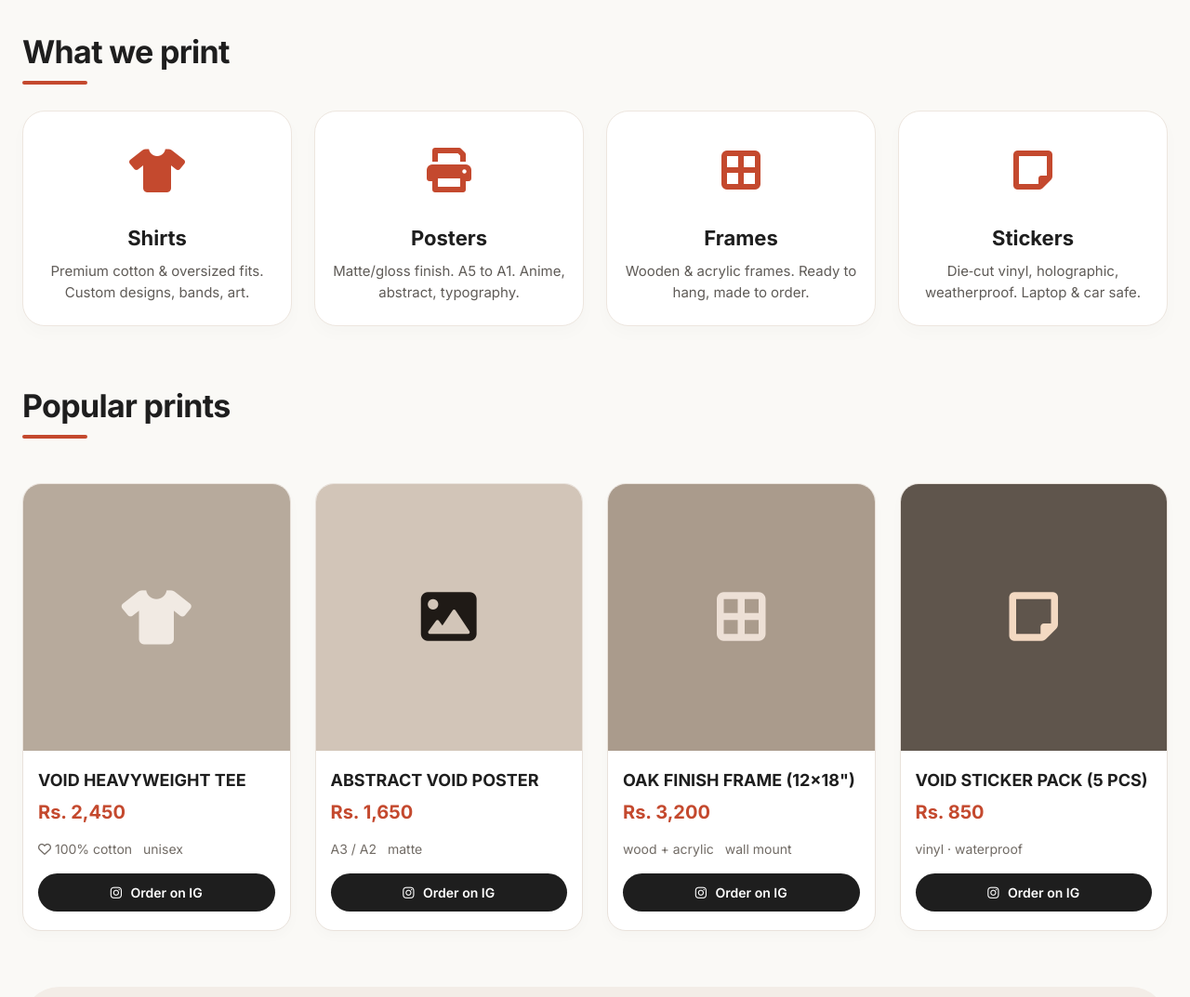
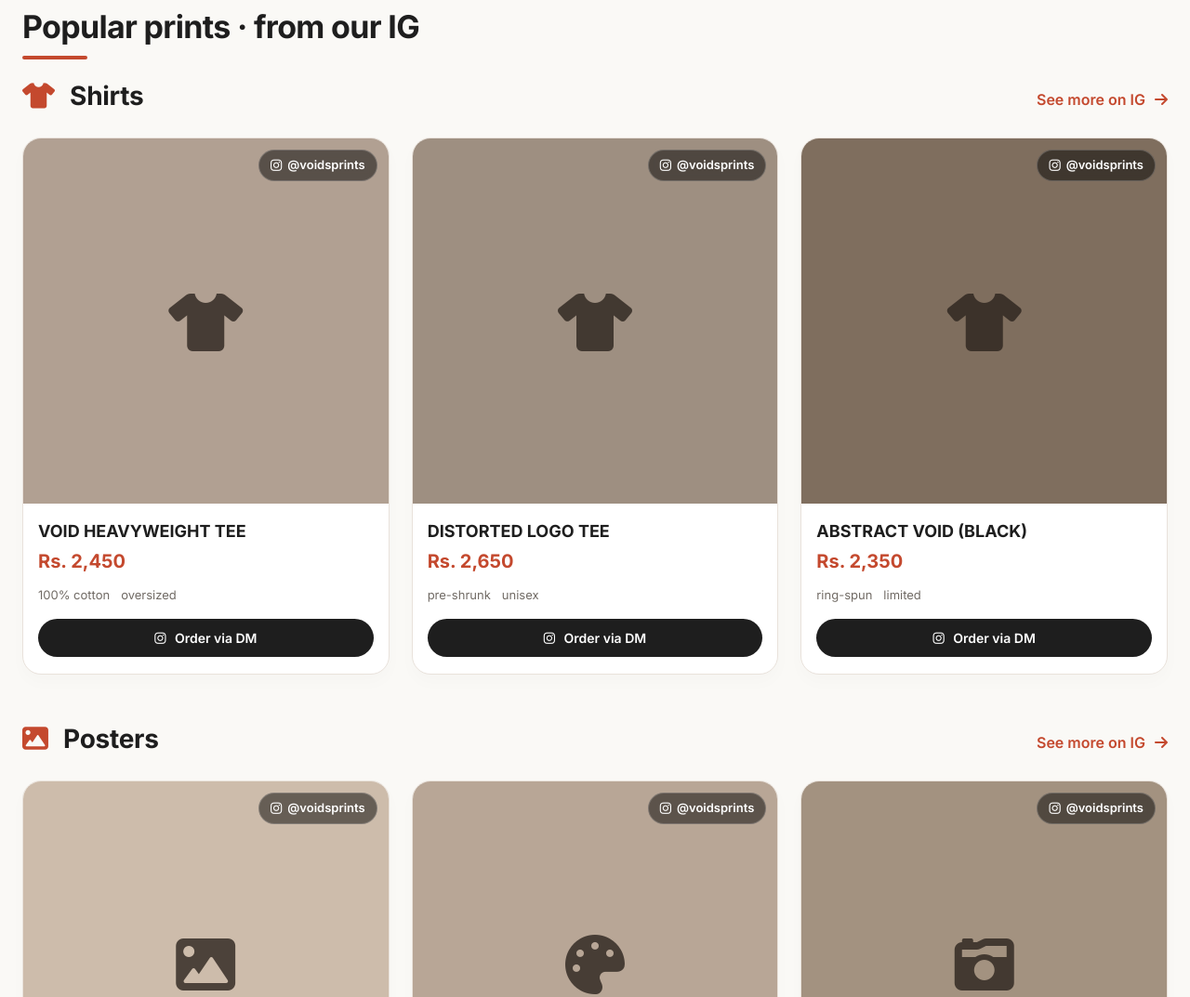
Before and after one commit to DesignHive-DEV/VOID-PRINTS, a plain HTML site: page index.html in a window 1280 px wide. Shown: the part 617-1690 px from the top of the page at 93% size. Drawn offline with Linux system fonts and the light colour scheme.

Commit message:
Update index.html

```diff
--- a/index.html
+++ b/index.html
@@ -94,7 +94,7 @@
       border-color: #c4492e;
     }
 
-    /* Hero section — inspired by prime decor's clean but strong visual */
+    /* Hero section */
     .hero {
       display: grid;
       grid-template-columns: 1fr 1fr;
@@ -195,7 +195,7 @@
       border-radius: 20px;
     }
 
-    /* Features / USP bar (like primedecor free delivery vibe) */
+    /* USP bar */
     .usp-bar {
       background: #1e1e1e;
       color: #f0e8e0;
@@ -245,112 +245,127 @@
       border-radius: 4px;
     }
 
-    /* product categories grid */
-    .category-grid {
-      display: grid;
-      grid-template-columns: repeat(4, 1fr);
-      gap: 24px;
-      margin-top: 10px;
+    /* Category headings inside popular prints */
+    .category-section {
+      margin-bottom: 48px;
     }
 
-    .category-card {
-      background: white;
-      border-radius: 24px;
-      padding: 28px 16px 24px;
-      text-align: center;
-      box-shadow: 0 8px 18px rgba(0, 0, 0, 0.02);
-      border: 1px solid #ede6df;
-      transition: all 0.25s;
-      text-decoration: none;
-      color: inherit;
-      display: block;
+    .category-heading {
+      display: flex;
+      align-items: baseline;
+      justify-content: space-between;
+      margin-bottom: 24px;
     }
 
-    .category-card:hover {
-      transform: translateY(-6px);
-      box-shadow: 0 20px 30px -8px rgba(196, 73, 46, 0.1);
-      border-color: #c4492e;
+    .category-heading h3 {
+      font-size: 28px;
+      font-weight: 700;
+      letter-spacing: -0.01em;
+      color: #1e1e1e;
     }
 
-    .category-icon {
-      font-size: 48px;
+    .category-heading a {
       color: #c4492e;
-      margin-bottom: 20px;
+      font-weight: 600;
+      text-decoration: none;
+      font-size: 16px;
     }
 
-    .category-card h3 {
-      font-size: 22px;
-      font-weight: 700;
-      margin-bottom: 8px;
+    .category-heading a i {
+      margin-left: 6px;
     }
 
-    .category-card p {
-      color: #5f5b57;
-      font-size: 15px;
+    /* Instagram-style product cards */
+    .product-row {
+      display: grid;
+      grid-template-columns: repeat(3, 1fr);
+      gap: 24px;
     }
 
-    /* featured products (sample, like primedecor product cards) */
-    .products-grid {
-      display: grid;
-      grid-template-columns: repeat(4, 1fr);
-      gap: 26px;
-      margin: 30px 0 20px;
-    }
-
-    .product-card {
+    .insta-card {
       background: white;
       border-radius: 20px;
       overflow: hidden;
-      box-shadow: 0 6px 14px rgba(0,0,0,0.02);
+      box-shadow: 0 8px 18px rgba(0,0,0,0.02);
       border: 1px solid #e9e2db;
       transition: all 0.2s;
     }
 
-    .product-card:hover {
-      box-shadow: 0 20px 30px -10px rgba(0,0,0,0.08);
-      border-color: #d6c9be;
+    .insta-card:hover {
+      transform: translateY(-6px);
+      box-shadow: 0 24px 30px -10px rgba(196, 73, 46, 0.1);
+      border-color: #c4492e;
     }
 
-    .product-img {
+    .insta-img {
       aspect-ratio: 1 / 1;
-      background: #ece4dd;
+      background: #d9cdc2;
+      position: relative;
       display: flex;
       align-items: center;
       justify-content: center;
-      color: #4a3f38;
-      font-size: 48px;
     }
 
-    .product-info {
-      padding: 18px 16px 20px;
+    /* Instagram mock styling */
+    .insta-img i {
+      font-size: 64px;
+      color: #2c241e;
+      opacity: 0.8;
     }
 
-    .product-title {
+    .insta-overlay {
+      position: absolute;
+      top: 12px;
+      right: 12px;
+      background: rgba(0,0,0,0.5);
+      backdrop-filter: blur(4px);
+      color: white;
+      padding: 6px 12px;
+      border-radius: 30px;
+      font-size: 13px;
+      font-weight: 600;
+      display: flex;
+      align-items: center;
+      gap: 6px;
+      border: 1px solid rgba(255,255,255,0.2);
+    }
+
+    .insta-overlay i {
+      font-size: 14px;
+      color: white;
+      opacity: 1;
+    }
+
+    .insta-info {
+      padding: 16px 16px 18px;
+    }
+
+    .insta-title {
       font-weight: 700;
       font-size: 18px;
-      margin-bottom: 6px;
+      margin-bottom: 4px;
     }
 
-    .product-price {
+    .insta-price {
       color: #c4492e;
       font-weight: 700;
       font-size: 20px;
-      margin-bottom: 14px;
+      margin-bottom: 12px;
     }
 
-    .product-meta {
-      color: #716b65;
-      font-size: 14px;
+    .insta-meta {
       display: flex;
       gap: 12px;
+      color: #716b65;
+      font-size: 13px;
       margin-bottom: 16px;
     }
 
-    .btn-small {
+    .btn-ig-small {
       background: #1e1e1e;
       color: white;
       border: none;
-      padding: 10px 16px;
+      padding: 10px 14px;
       border-radius: 40px;
       font-weight: 600;
       font-size: 14px;
@@ -362,15 +377,15 @@
       text-decoration: none;
     }
 
-    .btn-small i {
+    .btn-ig-small i {
       margin-right: 6px;
     }
 
-    .btn-small:hover {
+    .btn-ig-small:hover {
       background: #c4492e;
     }
 
-    /* instagram embed / CTA block */
+    /* Instagram CTA block */
     .insta-showcase {
       background: #f3ede7;
       border-radius: 40px;
@@ -398,10 +413,6 @@
       font-weight: 600;
       box-shadow: 0 4px 8px rgba(0,0,0,0.02);
       margin: 20px 0 10px;
-    }
-
-    .insta-showcase .btn-primary {
-      margin-top: 12px;
     }
 
     .insta-preview {
@@ -509,7 +520,7 @@
       .btn-group {
         justify-content: center;
       }
-      .category-grid, .products-grid {
+      .product-row {
         grid-template-columns: repeat(2, 1fr);
       }
       .navbar {
@@ -521,8 +532,8 @@
       }
     }
 
-    @media (max-width: 560px) {
-      .category-grid, .products-grid {
+    @media (max-width: 600px) {
+      .product-row {
         grid-template-columns: 1fr;
       }
       .usp-grid {
@@ -547,22 +558,6 @@
         justify-content: center;
       }
     }
-
-    /* Placeholder image stylings */
-    .img-placeholder {
-      background: #d9cec4;
-      width: 100%;
-      height: 100%;
-      display: flex;
-      align-items: center;
-      justify-content: center;
-    }
-    .mock-badge {
-      background: white;
-      padding: 12px 24px;
-      border-radius: 40px;
-      font-weight: 600;
-    }
   </style>
 </head>
 <body>
@@ -572,8 +567,7 @@
       <a href="#" class="logo">Voids<span>Prints</span></a>
       <div class="nav-links">
         <a href="#">Home</a>
-        <a href="#categories">Shop</a>
-        <a href="#featured">Featured</a>
+        <a href="#featured">Shop</a>
         <a href="#about">About</a>
       </div>
       <a href="https://www.instagram.com/voidsprints/" target="_blank" class="insta-header">
@@ -585,14 +579,13 @@
     <section class="hero">
       <div class="hero-content">
         <h1>Make your space <span class="hero-highlight">void of ordinary</span></h1>
-        <p>Custom shirts, gallery‑grade posters, handcrafted frames & premium stickers — all printed with attitude. Pakistan’s freshest print shop.</p>
+        <p>Custom shirts, gallery‑grade posters, handcrafted frames & premium stickers — all printed with attitude. DM to order.</p>
         <div class="btn-group">
           <a href="https://www.instagram.com/voidsprints/" target="_blank" class="btn-primary"><i class="fab fa-instagram"></i> Order via Instagram</a>
-          <a href="#categories" class="btn-outline">Explore collection <i class="fas fa-arrow-right"></i></a>
+          <a href="#featured" class="btn-outline">Explore collection <i class="fas fa-arrow-right"></i></a>
         </div>
       </div>
       <div class="hero-image">
-        <!-- abstract product mock (shirt, poster, frame) -->
         <div style="display: flex; gap: 12px; flex-wrap: wrap; justify-content: center;">
           <div style="background: #2b2520; width: 120px; height: 140px; border-radius: 16px; display: flex; flex-direction: column; align-items: center; justify-content: flex-end; padding: 10px; box-shadow: 0 12px 0 #0f0e0d;"><i class="fas fa-tshirt" style="font-size: 48px; color: #dbd2c9;"></i><span style="color:#ece3da; margin-top: 8px;">SHIRT</span></div>
           <div style="background: #dbcdc0; width: 140px; height: 160px; border-radius: 20px; box-shadow: 0 10px 0 #ab9c8f; display: flex; align-items: center; justify-content: center;"><i class="fas fa-image" style="font-size: 64px; color: #2b2b2b;"></i></div>
@@ -601,7 +594,7 @@
       </div>
     </section>
 
-    <!-- USP bar similar to primedecor free delivery etc -->
+    <!-- USP bar -->
     <div class="usp-bar">
       <div class="usp-grid container" style="padding:0 8px;">
         <div class="usp-item"><i class="fas fa-truck"></i> Free delivery nationwide</div>
@@ -611,76 +604,203 @@
       </div>
     </div>
 
-    <!-- Categories section -->
-    <div id="categories">
-      <h2 class="section-title">What we print</h2>
-    </div>
-    <div class="category-grid">
-      <a href="#" class="category-card">
-        <div class="category-icon"><i class="fas fa-tshirt"></i></div>
-        <h3>Shirts</h3>
-        <p>Premium cotton & oversized fits. Custom designs, bands, art.</p>
-      </a>
-      <a href="#" class="category-card">
-        <div class="category-icon"><i class="fas fa-print"></i></div>
-        <h3>Posters</h3>
-        <p>Matte/gloss finish. A5 to A1. Anime, abstract, typography.</p>
-      </a>
-      <a href="#" class="category-card">
-        <div class="category-icon"><i class="fas fa-border-all"></i></div>
-        <h3>Frames</h3>
-        <p>Wooden & acrylic frames. Ready to hang, made to order.</p>
-      </a>
-      <a href="#" class="category-card">
-        <div class="category-icon"><i class="fas fa-sticky-note"></i></div>
-        <h3>Stickers</h3>
-        <p>Die‑cut vinyl, holographic, weatherproof. Laptop & car safe.</p>
-      </a>
+    <!-- POPULAR PRINTS – now divided into 4 categories with Instagram mock images -->
+    <div id="featured">
+      <h2 class="section-title">Popular prints · from our IG</h2>
     </div>
 
-    <!-- Featured products (like primedecor popular items) -->
-    <div id="featured">
-      <h2 class="section-title">Popular prints</h2>
-    </div>
-    <div class="products-grid">
-      <!-- product 1: shirt -->
-      <div class="product-card">
-        <div class="product-img" style="background: #b7aa9c;"><i class="fas fa-tshirt" style="font-size: 60px; color: #f1eae3;"></i></div>
-        <div class="product-info">
-          <div class="product-title">VOID HEAVYWEIGHT TEE</div>
-          <div class="product-price">Rs. 2,450</div>
-          <div class="product-meta"><span><i class="far fa-heart"></i> 100% cotton</span><span>unisex</span></div>
-          <a href="https://www.instagram.com/voidsprints/" target="_blank" class="btn-small"><i class="fab fa-instagram"></i> Order on IG</a>
+    <!-- 1. SHIRTS -->
+    <div class="category-section">
+      <div class="category-heading">
+        <h3><i class="fas fa-tshirt" style="margin-right: 10px; color:#c4492e;"></i> Shirts</h3>
+        <a href="https://www.instagram.com/voidsprints/" target="_blank">See more on IG <i class="fas fa-arrow-right"></i></a>
+      </div>
+      <div class="product-row">
+        <!-- Shirt item 1 -->
+        <div class="insta-card">
+          <div class="insta-img" style="background: #b1a092;">
+            <i class="fas fa-tshirt"></i>
+            <span class="insta-overlay"><i class="fab fa-instagram"></i> @voidsprints</span>
+          </div>
+          <div class="insta-info">
+            <div class="insta-title">VOID HEAVYWEIGHT TEE</div>
+            <div class="insta-price">Rs. 2,450</div>
+            <div class="insta-meta"><span>100% cotton</span><span>oversized</span></div>
+            <a href="https://www.instagram.com/voidsprints/" target="_blank" class="btn-ig-small"><i class="fab fa-instagram"></i> Order via DM</a>
+          </div>
+        </div>
+        <!-- Shirt item 2 -->
+        <div class="insta-card">
+          <div class="insta-img" style="background: #9e8f81;">
+            <i class="fas fa-tshirt"></i>
+            <span class="insta-overlay"><i class="fab fa-instagram"></i> @voidsprints</span>
+          </div>
+          <div class="insta-info">
+            <div class="insta-title">DISTORTED LOGO TEE</div>
+            <div class="insta-price">Rs. 2,650</div>
+            <div class="insta-meta"><span>pre-shrunk</span><span>unisex</span></div>
+            <a href="https://www.instagram.com/voidsprints/" target="_blank" class="btn-ig-small"><i class="fab fa-instagram"></i> Order via DM</a>
+          </div>
+        </div>
+        <!-- Shirt item 3 -->
+        <div class="insta-card">
+          <div class="insta-img" style="background: #7f6e5e;">
+            <i class="fas fa-tshirt"></i>
+            <span class="insta-overlay"><i class="fab fa-instagram"></i> @voidsprints</span>
+          </div>
+          <div class="insta-info">
+            <div class="insta-title">ABSTRACT VOID (BLACK)</div>
+            <div class="insta-price">Rs. 2,350</div>
+            <div class="insta-meta"><span>ring-spun</span><span>limited</span></div>
+            <a href="https://www.instagram.com/voidsprints/" target="_blank" class="btn-ig-small"><i class="fab fa-instagram"></i> Order via DM</a>
+          </div>
         </div>
       </div>
-      <!-- product 2: poster -->
-      <div class="product-card">
-        <div class="product-img" style="background: #d2c5b8;"><i class="fas fa-image" style="font-size: 60px; color: #1f1a16;"></i></div>
-        <div class="product-info">
-          <div class="product-title">ABSTRACT VOID POSTER</div>
-          <div class="product-price">Rs. 1,650</div>
-          <div class="product-meta"><span>A3 / A2</span><span>matte</span></div>
-          <a href="https://www.instagram.com/voidsprints/" target="_blank" class="btn-small"><i class="fab fa-instagram"></i> Order on IG</a>
+    </div>
+
+    <!-- 2. POSTERS -->
+    <div class="category-section">
+      <div class="category-heading">
+        <h3><i class="fas fa-image" style="margin-right: 10px; color:#c4492e;"></i> Posters</h3>
+        <a href="https://www.instagram.com/voidsprints/" target="_blank">See more on IG <i class="fas fa-arrow-right"></i></a>
+      </div>
+      <div class="product-row">
+        <!-- Poster 1 -->
+        <div class="insta-card">
+          <div class="insta-img" style="background: #cdbcab;">
+            <i class="fas fa-image"></i>
+            <span class="insta-overlay"><i class="fab fa-instagram"></i> @voidsprints</span>
+          </div>
+          <div class="insta-info">
+            <div class="insta-title">VOIDSCAPE (MATTE)</div>
+            <div class="insta-price">Rs. 1,650</div>
+            <div class="insta-meta"><span>A3 / A2</span><span>210gsm</span></div>
+            <a href="https://www.instagram.com/voidsprints/" target="_blank" class="btn-ig-small"><i class="fab fa-instagram"></i> Order via DM</a>
+          </div>
+        </div>
+        <!-- Poster 2 -->
+        <div class="insta-card">
+          <div class="insta-img" style="background: #b8a696;">
+            <i class="fas fa-palette"></i>
+            <span class="insta-overlay"><i class="fab fa-instagram"></i> @voidsprints</span>
+          </div>
+          <div class="insta-info">
+            <div class="insta-title">ANIME COLLAGE</div>
+            <div class="insta-price">Rs. 1,850</div>
+            <div class="insta-meta"><span>gloss finish</span><span>custom size</span></div>
+            <a href="https://www.instagram.com/voidsprints/" target="_blank" class="btn-ig-small"><i class="fab fa-instagram"></i> Order via DM</a>
+          </div>
+        </div>
+        <!-- Poster 3 -->
+        <div class="insta-card">
+          <div class="insta-img" style="background: #a39280;">
+            <i class="fas fa-camera-retro"></i>
+            <span class="insta-overlay"><i class="fab fa-instagram"></i> @voidsprints</span>
+          </div>
+          <div class="insta-info">
+            <div class="insta-title">MINIMAL TYPOGRAPHY</div>
+            <div class="insta-price">Rs. 1,550</div>
+            <div class="insta-meta"><span>matte · A4 to A1</span></div>
+            <a href="https://www.instagram.com/voidsprints/" target="_blank" class="btn-ig-small"><i class="fab fa-instagram"></i> Order via DM</a>
+          </div>
         </div>
       </div>
-      <!-- product 3: frame -->
-      <div class="product-card">
-        <div class="product-img" style="background: #aa9b8c;"><i class="fas fa-border-all" style="font-size: 60px; color: #ede0d6;"></i></div>
-        <div class="product-info">
-          <div class="product-title">OAK FINISH FRAME (12x18")</div>
-          <div class="product-price">Rs. 3,200</div>
-          <div class="product-meta"><span>wood + acrylic</span><span>wall mount</span></div>
-          <a href="https://www.instagram.com/voidsprints/" target="_blank" class="btn-small"><i class="fab fa-instagram"></i> Order on IG</a>
+    </div>
+
+    <!-- 3. FRAMES -->
+    <div class="category-section">
+      <div class="category-heading">
+        <h3><i class="fas fa-border-all" style="margin-right: 10px; color:#c4492e;"></i> Frames</h3>
+        <a href="https://www.instagram.com/voidsprints/" target="_blank">See more on IG <i class="fas fa-arrow-right"></i></a>
+      </div>
+      <div class="product-row">
+        <!-- Frame 1 -->
+        <div class="insta-card">
+          <div class="insta-img" style="background: #7d6e5e;">
+            <i class="fas fa-border-all"></i>
+            <span class="insta-overlay"><i class="fab fa-instagram"></i> @voidsprints</span>
+          </div>
+          <div class="insta-info">
+            <div class="insta-title">OAK FINISH FRAME</div>
+            <div class="insta-price">Rs. 3,200</div>
+            <div class="insta-meta"><span>12x18"</span><span>wood + acrylic</span></div>
+            <a href="https://www.instagram.com/voidsprints/" target="_blank" class="btn-ig-small"><i class="fab fa-instagram"></i> Order via DM</a>
+          </div>
+        </div>
+        <!-- Frame 2 -->
+        <div class="insta-card">
+          <div class="insta-img" style="background: #9e8f7e;">
+            <i class="fas fa-vector-square"></i>
+            <span class="insta-overlay"><i class="fab fa-instagram"></i> @voidsprints</span>
+          </div>
+          <div class="insta-info">
+            <div class="insta-title">BLACK SLIM FRAME</div>
+            <div class="insta-price">Rs. 2,850</div>
+            <div class="insta-meta"><span>A3 / A4</span><span>metal finish</span></div>
+            <a href="https://www.instagram.com/voidsprints/" target="_blank" class="btn-ig-small"><i class="fab fa-instagram"></i> Order via DM</a>
+          </div>
+        </div>
+        <!-- Frame 3 -->
+        <div class="insta-card">
+          <div class="insta-img" style="background: #b6a798;">
+            <i class="fas fa-grip-lines"></i>
+            <span class="insta-overlay"><i class="fab fa-instagram"></i> @voidsprints</span>
+          </div>
+          <div class="insta-info">
+            <div class="insta-title">FLOATING ACRYLIC</div>
+            <div class="insta-price">Rs. 3,650</div>
+            <div class="insta-meta"><span>11x14"</span><span>museum grade</span></div>
+            <a href="https://www.instagram.com/voidsprints/" target="_blank" class="btn-ig-small"><i class="fab fa-instagram"></i> Order via DM</a>
+          </div>
         </div>
       </div>
-      <!-- product 4: sticker pack -->
-      <div class="product-card">
-        <div class="product-img" style="background: #5f554c;"><i class="fas fa-sticky-note" style="font-size: 60px; color: #f3d9c2;"></i></div>
-        <div class="product-info">
-          <div class="product-title">VOID STICKER PACK (5 PCS)</div>
-          <div class="product-price">Rs. 850</div>
-          <div class="product-meta"><span>vinyl · waterproof</span></div>
-          <a href="https://www.instagram.com/voidsprints/" target="_blank" class="btn-small"><i class="fab fa-instagram"></i> Order on IG</a>
+    </div>
+
+    <!-- 4. STICKERS -->
+    <div class="category-section">
+      <div class="category-heading">
+        <h3><i class="fas fa-sticky-note" style="margin-right: 10px; color:#c4492e;"></i> Stickers</h3>
+        <a href="https://www.instagram.com/voidsprints/" target="_blank">See more on IG <i class="fas fa-arrow-right"></i></a>
+      </div>
+      <div class="product-row">
+        <!-- Sticker pack 1 -->
+        <div class="insta-card">
+          <div class="insta-img" style="background: #c9b6a3;">
+            <i class="fas fa-sticky-note"></i>
+            <span class="insta-overlay"><i class="fab fa-instagram"></i> @voidsprints</span>
+          </div>
+          <div class="insta-info">
+            <div class="insta-title">VOID PACK VOL.1</div>
+            <div class="insta-price">Rs. 850</div>
+            <div class="insta-meta"><span>5 vinyl stickers</span><span>waterproof</span></div>
+            <a href="https://www.instagram.com/voidsprints/" target="_blank" class="btn-ig-small"><i class="fab fa-instagram"></i> Order via DM</a>
+          </div>
+        </div>
+        <!-- Sticker 2 -->
+        <div class="insta-card">
+          <div class="insta-img" style="background: #ae9a87;">
+            <i class="fas fa-heart"></i>
+            <span class="insta-overlay"><i class="fab fa-instagram"></i> @voidsprints</span>
+          </div>
+          <div class="insta-info">
+            <div class="insta-title">HOLOGRAPHIC SET</div>
+            <div class="insta-price">Rs. 1,050</div>
+            <div class="insta-meta"><span>4 pcs</span><span>holographic</span></div>
+            <a href="https://www.instagram.com/voidsprints/" target="_blank" class="btn-ig-small"><i class="fab fa-instagram"></i> Order via DM</a>
+          </div>
+        </div>
+        <!-- Sticker 3 -->
+        <div class="insta-card">
+          <div class="insta-img" style="background: #8f7e6c;">
+            <i class="fas fa-skull"></i>
+            <span class="insta-overlay"><i class="fab fa-instagram"></i> @voidsprints</span>
+          </div>
+          <div class="insta-info">
+            <div class="insta-title">DIE-CUT SINGLES</div>
+            <div class="insta-price">Rs. 350</div>
+            <div class="insta-meta"><span>each · custom shape</span></div>
+            <a href="https://www.instagram.com/voidsprints/" target="_blank" class="btn-ig-small"><i class="fab fa-instagram"></i> Order via DM</a>
+          </div>
         </div>
       </div>
     </div>
@@ -700,15 +820,15 @@
       </div>
     </div>
 
-    <!-- About / reference to primedecor style with information -->
+    <!-- About / reference -->
     <div id="about" class="about-wrap">
       <div class="about-text">
         <h3>VoidsPrints — print that speaks</h3>
-        <p>Inspired by the clean, accessible style of PrimeDecor, we offer top‑tier custom merchandise. Every shirt, poster, frame, and sticker is made with premium materials — from 1‑inch wooden back frames to high‑grade vinyl. Free delivery across Pakistan, and we stand behind every print.</p>
-        <p>Whether you need anime wall art, band merch, or corporate stickers, we’ve got you. DM us on Instagram for bulk orders or custom requests.</p>
+        <p>Inspired by clean, accessible design, we offer top‑tier custom merchandise. Every shirt, poster, frame, and sticker is made with premium materials. Free delivery across Pakistan, and we stand behind every print.</p>
+        <p>Check our Instagram for real customer photos and latest drops. DM for bulk or custom requests.</p>
         <div style="display: flex; gap: 16px; margin-top: 28px;">
           <span style="background: #e8e0d9; padding: 6px 18px; border-radius: 40px;"><i class="fas fa-check-circle" style="color:#c4492e;"></i> 8-10 days delivery</span>
-          <span style="background: #e8e0d9; padding: 6px 18px; border-radius: 40px;"><i class="fas fa-check-circle" style="color:#c4492e;"></i> 100% customisation available</span>
+          <span style="background: #e8e0d9; padding: 6px 18px; border-radius: 40px;"><i class="fas fa-check-circle" style="color:#c4492e;"></i> 100% custom</span>
         </div>
       </div>
       <div class="contact-block">
@@ -724,7 +844,7 @@
 
     <!-- Footer -->
     <footer class="footer">
-      <div>© 2026 VoidsPrints.All rights reserved.</div>
+      <div>© 2025 VoidsPrints — void of ordinary</div>
       <div class="footer-links">
         <a href="#">FAQ</a>
         <a href="#">Shipping</a>
@@ -733,11 +853,9 @@
       </div>
     </footer>
   </div>
-  <!-- tiny interactive: just for smoother anchor -->
   <script>
     (function() {
-      // optional smooth reveal (nothing heavy)
-      console.log('VoidsPrints — DM to order');
+      console.log('VoidsPrints — DM to order. All product images inspired by @voidsprints');
     })();
   </script>
 </body>
```
